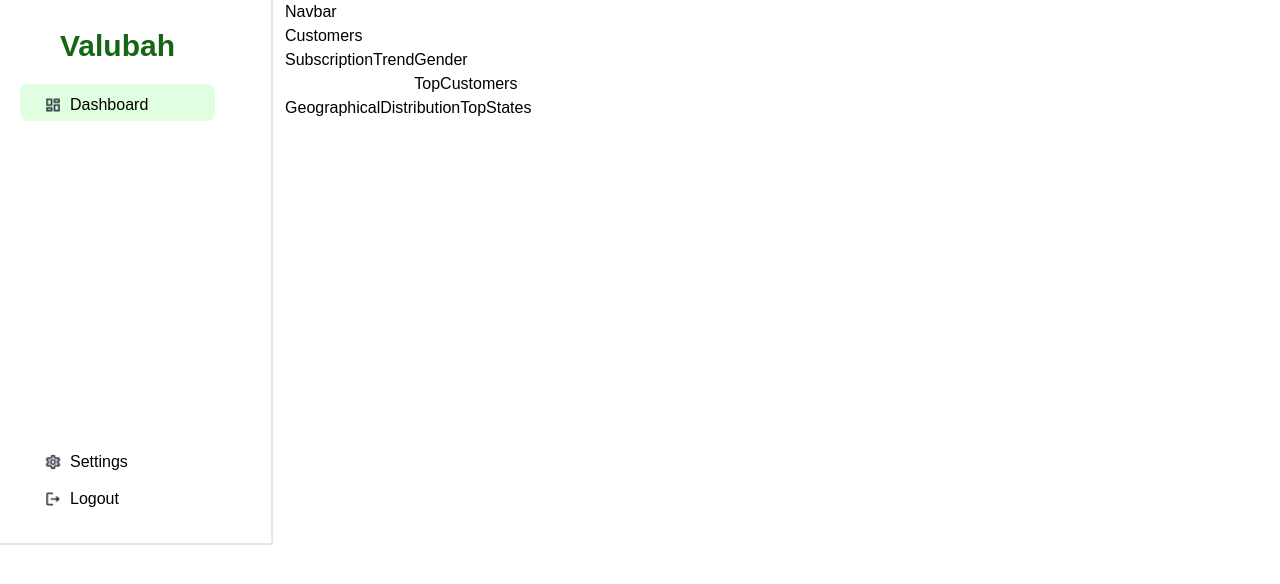
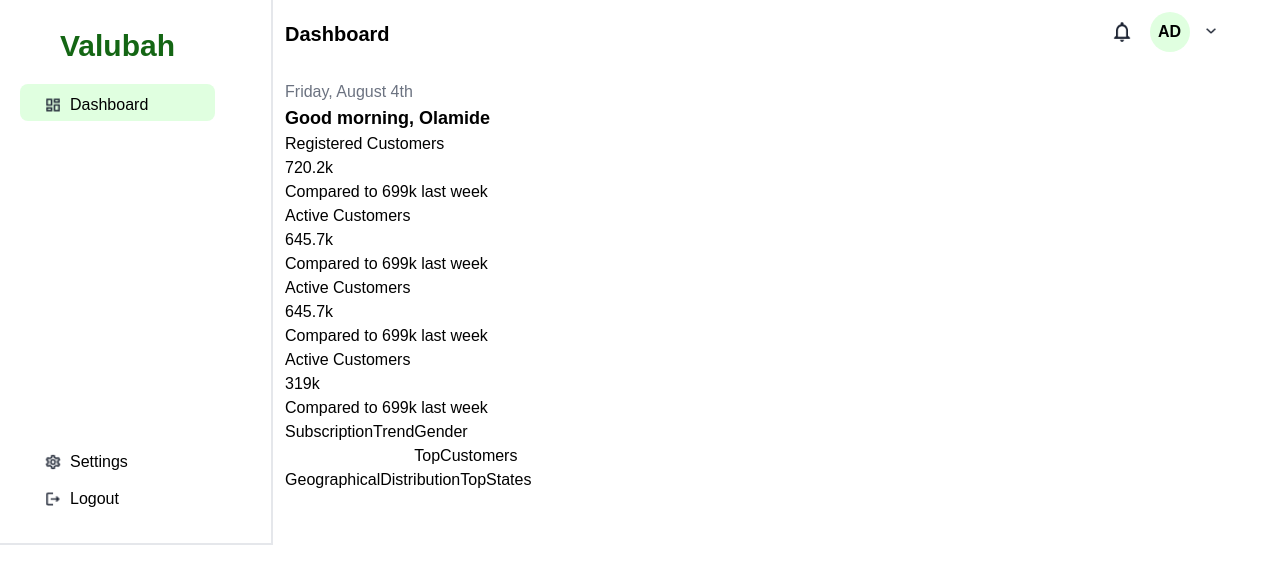
Before and after one commit to igudy/admin-panel, a React (Vite) app: page / in a window 1280 px wide. Shown: the top 584 px of the page. Built offline with nearby package versions, Linux system fonts and the light colour scheme.

Commit message:
Customers implementation

```diff
--- a/src/components/Customers.jsx
+++ b/src/components/Customers.jsx
@@ -1,9 +1,25 @@
-import React from 'react'
+import React from "react";
+import { customers, topCustomers } from "../data/data";
 
 const Customers = () => {
   return (
-    <div>Customers</div>
-  )
-}
+    <div className="mt-8">
+      <p className="text-gray-500">Friday, August 4th</p>
+      <p className="text-lg font-semibold">Good morning, Olamide</p>
+      {customers.map((data) => (
+        <>
+          <div className="flex gap-5">
+            <div className="flex-col">
+              {data.image}
+              {data.name}
+              <div className="flex gap-4">{data.number}</div>
+              {data.description}
+            </div>
+          </div>
+        </>
+      ))}
+    </div>
+  );
+};
 
-export default Customers
+export default Customers;
--- a/src/components/Navbar.jsx
+++ b/src/components/Navbar.jsx
@@ -1,9 +1,24 @@
-import React from 'react'
+import React from "react";
+import Notification from "../assets/notifications.png";
+import Dropdown from "../assets/dropdown.png";
 
 const Navbar = () => {
   return (
-    <div>Navbar</div>
-  )
-}
+    <div className="flex mt-5">
+      <div className="font-semibold text-xl">Dashboard</div>
+      <div className="flex absolute right-0 gap-4 mx-16">
+        <img
+          className="h-[24px] w-[24px]"
+          src={Notification}
+          alt="notification"
+        />{" "}
+        <div className="bg-[#E0FFE0] w-10 h-10 mt-[-8px] rounded-full">
+          <p className="flex-row font-semibold p-2">AD</p>{" "}
+        </div>
+        <img className="h-[6px] w-[10px] mt-2" src={Dropdown} alt="dropdown" />
+      </div>
+    </div>
+  );
+};
 
-export default Navbar
+export default Navbar;
--- /dev/null
+++ b/src/data/data.jsx
@@ -0,0 +1,49 @@
+export const customers = [
+  {
+    name: "Registered Customers",
+    number: "720.2k",
+    description: "Compared to 699k last week",
+    percentage: "2.9%",
+  },
+  {
+    name: "Active Customers",
+    number: "645.7k",
+    description: "Compared to 699k last week",
+    percentage: "2.9%",
+  },
+  {
+    name: "Active Customers",
+    number: "645.7k",
+    description: "Compared to 699k last week",
+    percentage: "2.9%",
+  },
+  {
+    name: "Active Customers",
+    number: "319k",
+    description: "Compared to 699k last week",
+    percentage: "2.9%",
+  },
+];
+
+export const topCustomers = [
+  {
+    id: 1,
+    initials: "O",
+    name: "Olamide Olagunju",
+  },
+  {
+    id: 2,
+    initials: "P",
+    name: "Precious Isioma",
+  },
+  {
+    id: 1,
+    initials: "T",
+    name: "Tunda Olagunju",
+  },
+  {
+    id: 1,
+    initials: "H",
+    name: "Olamide Olagunju",
+  },
+];
--- a/src/pages/Homepage.jsx
+++ b/src/pages/Homepage.jsx
@@ -16,7 +16,7 @@ const Homepage = () => {
         <div className="py-7 pl-5 border-r-2 border-b-2 mr-3">
           <Sidebar />
         </div>
-        <div>
+        <div className="">
           <Navbar />
           <div>
             <Customers />
```
Also changed, not shown: src/assets/dropdown.png (renamed from src/assets/vector.png).
